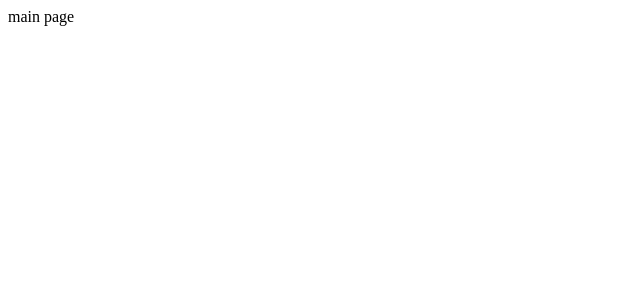
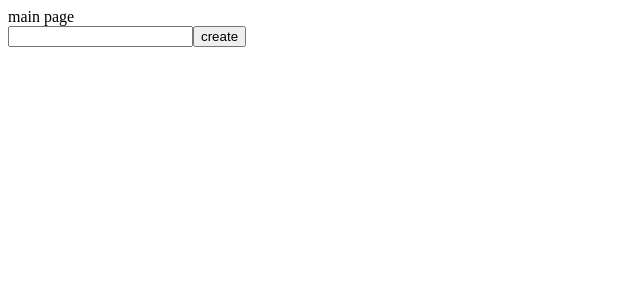
Before and after one commit to kdastation/telegram-clone, a React (Vite) app in the folder client/: page / in a window 1280 px wide. Shown: the top 300 px of the page, without its empty margins (0-640 px from the left). Built offline with nearby package versions, Linux system fonts and the light colour scheme.

Commit message:
added create message

```diff
--- /dev/null
+++ b/client/src/features/Chat/CreateMessage/api/useCreateMessage.ts
@@ -0,0 +1,21 @@
+import { api } from '@shared/api'
+import { RoutesApi } from '@shared/consts/RoutesApi'
+
+import { useMutation } from '@tanstack/react-query'
+
+type Args = {
+  dialogId: string
+  text: string
+}
+
+export const useCreateMessage = () => {
+  return useMutation({
+    mutationFn: async (values: Args) => {
+      await api.request({
+        url: RoutesApi.MESSAGES,
+        method: 'POST',
+        data: values,
+      })
+    },
+  })
+}
--- /dev/null
+++ b/client/src/features/Chat/CreateMessage/index.ts
@@ -0,0 +1 @@
+export { CreateMessage } from './ui/CreateMessage'
--- /dev/null
+++ b/client/src/features/Chat/CreateMessage/ui/CreateMessage.tsx
@@ -0,0 +1,20 @@
+import { useCreateMessage } from '../api/useCreateMessage'
+import { Form } from './Form'
+
+type Props = {
+  dialogId: string
+}
+
+export const CreateMessage = ({ dialogId }: Props) => {
+  const { mutateAsync: createMessage } = useCreateMessage()
+
+  const handleCreateMessage = async (text: string) => {
+    try {
+      await createMessage({ dialogId, text })
+    } catch (e) {
+      console.error(e)
+    }
+  }
+
+  return <Form onSubmit={handleCreateMessage} />
+}
--- /dev/null
+++ b/client/src/features/Chat/CreateMessage/ui/Form.tsx
@@ -0,0 +1,22 @@
+import { useState } from 'react'
+
+type Props = {
+  onSubmit: (message: string) => void
+}
+
+export const Form = ({ onSubmit }: Props) => {
+  const [text, setText] = useState('')
+
+  const handleSubmit = () => {
+    if (text) {
+      onSubmit(text)
+    }
+  }
+
+  return (
+    <div>
+      <input type='text' value={text} onChange={(e) => setText(e.target.value)} />
+      <button onClick={handleSubmit}>create</button>
+    </div>
+  )
+}
--- a/client/src/pages/Main/MainPage.tsx
+++ b/client/src/pages/Main/MainPage.tsx
@@ -1,3 +1,10 @@
+import { CreateMessage } from '@features/Chat/CreateMessage'
+
 export const MainPage = () => {
-  return <div>main page</div>
+  return (
+    <div>
+      main page
+      <CreateMessage dialogId={'1'} />
+    </div>
+  )
 }
--- a/client/src/shared/consts/RoutesApi.ts
+++ b/client/src/shared/consts/RoutesApi.ts
@@ -1,3 +1,4 @@
 export const RoutesApi = {
   DIALOGS: '/dialogs',
+  MESSAGES: '/messages',
 }
```
